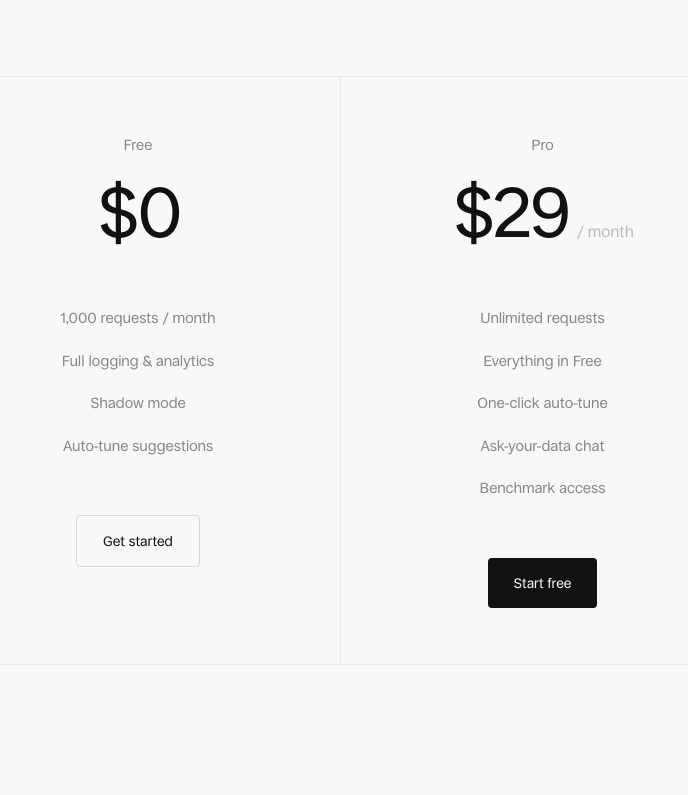
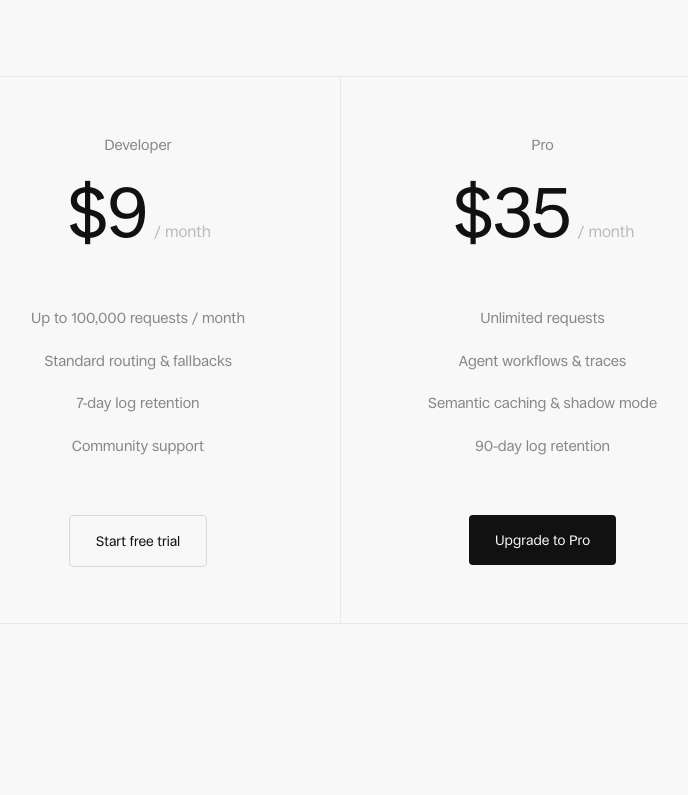
Before and after one commit to grsszne/cornerstonesh, a Next.js app: page /arc in a window 1280 px wide. Shown: the part 6465-7260 px from the top of the page, without its empty margins (300-988 px from the left). Built offline with nearby package versions, Linux system fonts and the light colour scheme.

Commit message:
fix(arc): restore $9/$35 pricing tiers, correct false CTA headline

```diff
--- a/src/components/arc/ArcCTA.jsx
+++ b/src/components/arc/ArcCTA.jsx
@@ -32,7 +32,7 @@ export default function ArcCTA() {
             maxWidth: 860,
           }}
         >
-          Your first insight is free.
+          Stop managing providers. Start managing AI.
         </motion.h2>
 
         <motion.div
--- a/src/components/arc/ArcPricing.jsx
+++ b/src/components/arc/ArcPricing.jsx
@@ -7,29 +7,29 @@ import { T, TYPE, SECTION, BUTTON } from "./arcTokens";
 
 const PLANS = [
   {
-    name: "Free",
-    price: "$0",
+    name: "Developer",
+    price: "$9",
+    period: "/ month",
     features: [
-      "1,000 requests / month",
-      "Full logging & analytics",
-      "Shadow mode",
-      "Auto-tune suggestions",
+      "Up to 100,000 requests / month",
+      "Standard routing & fallbacks",
+      "7-day log retention",
+      "Community support",
     ],
-    cta: "Get started",
+    cta: "Start free trial",
     primary: false,
   },
   {
     name: "Pro",
-    price: "$29",
+    price: "$35",
     period: "/ month",
     features: [
       "Unlimited requests",
-      "Everything in Free",
-      "One-click auto-tune",
-      "Ask-your-data chat",
-      "Benchmark access",
+      "Agent workflows & traces",
+      "Semantic caching & shadow mode",
+      "90-day log retention",
     ],
-    cta: "Start free",
+    cta: "Upgrade to Pro",
     primary: true,
   },
 ];
```
